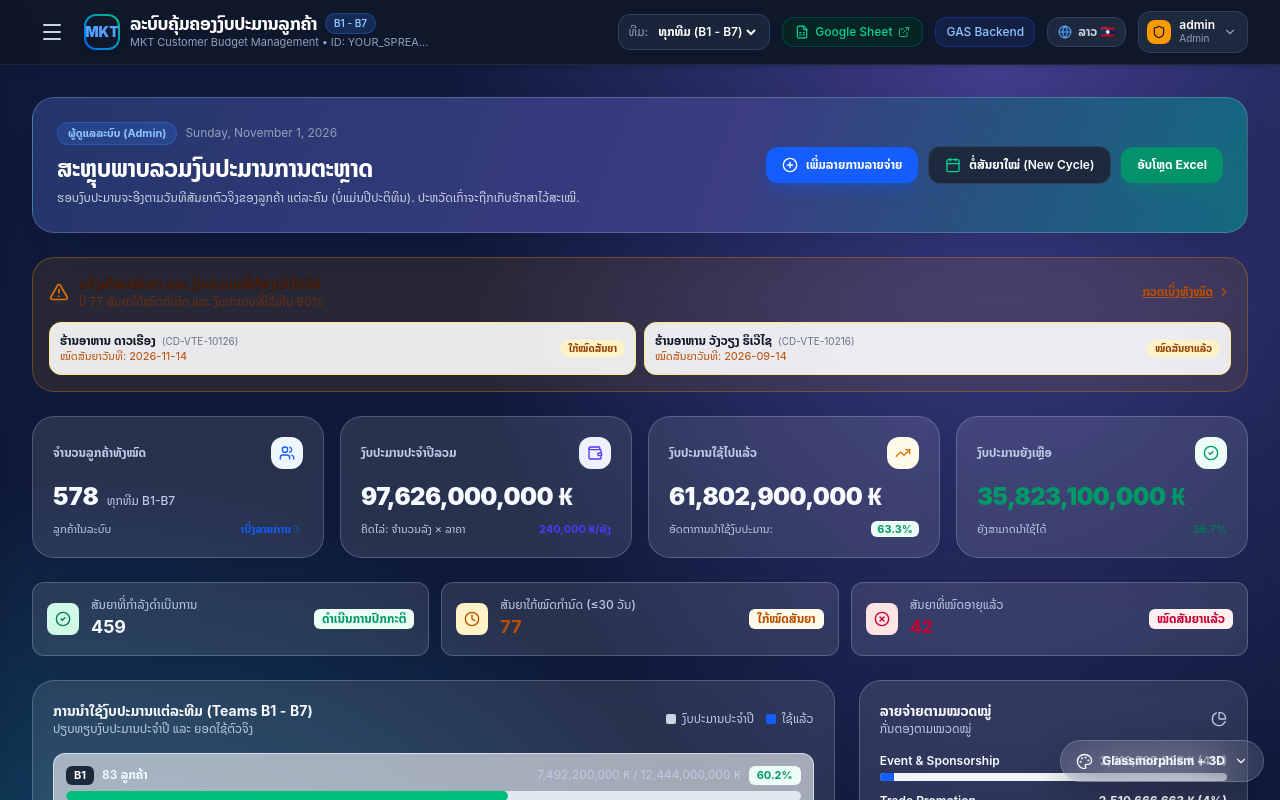
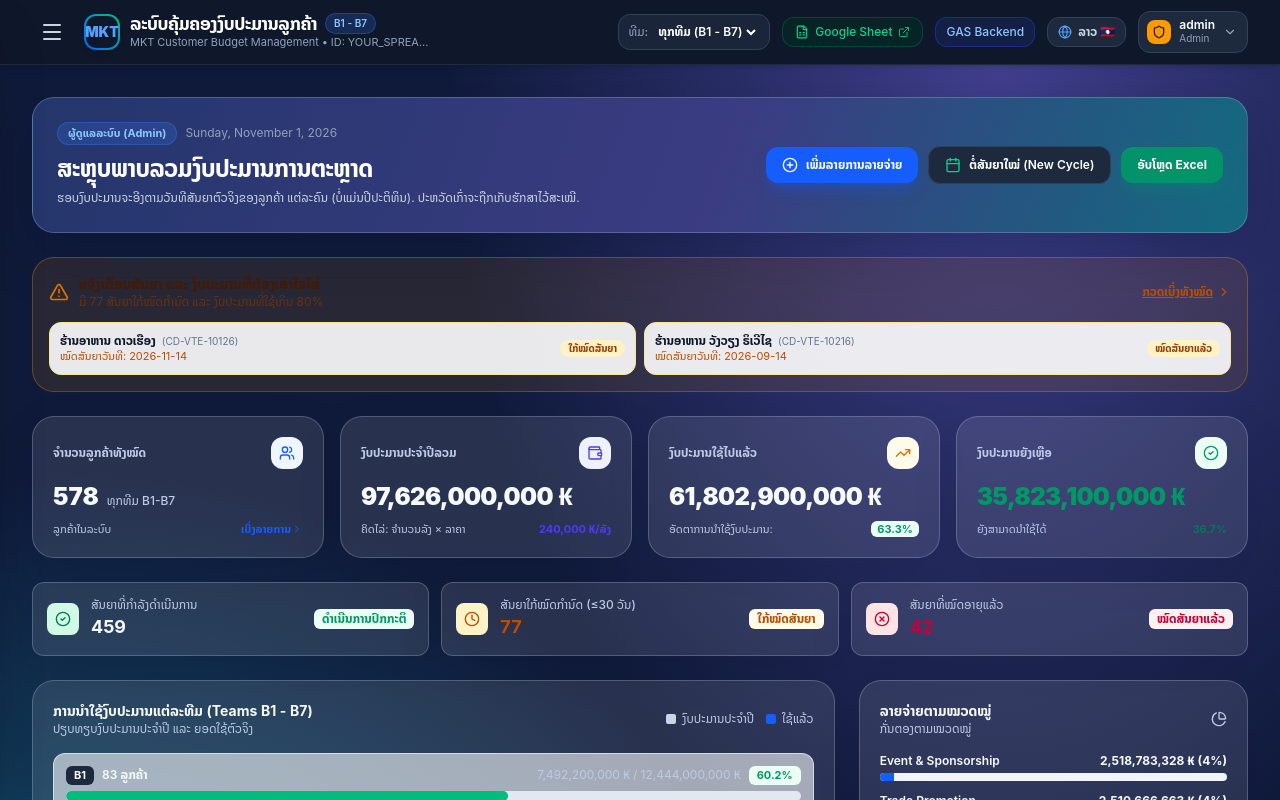
Before and after one commit to phetsamoneken-spec/pos-aseet, a React (Vite) app: page / in a window 1280 px wide. Shown: the top 800 px of the page. Built offline with nearby package versions, Linux system fonts and the light colour scheme.

Commit message:
Move theme selection from floating control into Settings

```diff
--- a/src/App.tsx
+++ b/src/App.tsx
@@ -7,7 +7,7 @@
  */
 
 import React, { useState, useEffect } from 'react';
-import { ThemeSwitcher, useDashboardTheme } from './components/ThemeSwitcher';
+import { useDashboardTheme } from './components/ThemeSwitcher';
 import { storage } from './services/storage';
 import { translations, Language } from './locales/translations';
 import { Team, User } from './types';
@@ -97,7 +97,6 @@ export default function App() {
   return (
     <div className={`mkt-shell theme-${theme} min-h-screen flex flex-col font-sans`}>
 
-      <ThemeSwitcher theme={theme} onChange={setTheme} />
       {/* Global Header */}
       <Header
         currentView={currentView}
@@ -182,6 +181,8 @@ export default function App() {
 
           {currentView === 'settings' && (
             <SettingsView
+              theme={theme}
+              onThemeChange={setTheme}
               onOpenGasDocs={() => setShowGasDocsModal(true)}
             />
           )}
--- a/src/components/ThemeSwitcher.tsx
+++ b/src/components/ThemeSwitcher.tsx
@@ -1,5 +1,5 @@
 import React, { useEffect, useState } from 'react';
-import { Palette, Check, ChevronDown } from 'lucide-react';
+import { Palette, Check } from 'lucide-react';
 export type DashboardTheme = 'glass' | 'executive' | 'neon' | 'minimal' | 'luxury';
 const choices: { id: DashboardTheme; label: string; lo: string; colors: string[] }[] = [
   { id:'glass', label:'Glassmorphism + 3D', lo:'ກະຈົກ 3D', colors:['#131d47','#665aca','#83e9f3'] },
@@ -19,21 +19,19 @@ export function useDashboardTheme(username: string) {
   const setTheme = (value: DashboardTheme) => { setInternal(value); try { localStorage.setItem(key,value); } catch {} };
   return { theme, setTheme };
 }
-export function ThemeSwitcher({ theme, onChange }: { theme: DashboardTheme; onChange: (theme: DashboardTheme) => void }) {
-  const [open, setOpen] = useState(false);
-  const active = choices.find(x=>x.id===theme)!;
-  return <div className="mkt-theme-switcher no-print" aria-label="Dashboard appearance">
-    <button type="button" className="mkt-theme-trigger" onClick={()=>setOpen(!open)} aria-expanded={open} aria-label="Change dashboard theme">
-      <Palette size={17}/><span className="hidden sm:inline">{active.label}</span><ChevronDown size={14}/>
-    </button>
-    {open && <><button className="mkt-theme-backdrop" aria-label="Close themes" onClick={()=>setOpen(false)}/><div className="mkt-theme-menu" role="group" aria-label="Choose dashboard theme">
-      <div className="mkt-theme-menu-heading">Dashboard Appearance <small>ປ່ຽນຮູບແບບ Dashboard</small></div>
-      {choices.map(c=><button type="button" key={c.id} onClick={()=>{onChange(c.id);setOpen(false)}} className={`mkt-theme-option ${theme===c.id?'active':''}`} aria-pressed={theme===c.id}>
+export function ThemeSwitcher({ theme, onChange, language = 'lo' }: { theme: DashboardTheme; onChange: (theme: DashboardTheme) => void; language?: 'lo' | 'en' }) {
+  return <section className="mkt-theme-settings no-print rounded-2xl border border-slate-200 bg-white p-5 sm:p-6 shadow-sm" aria-labelledby="dashboard-appearance-heading">
+    <h3 id="dashboard-appearance-heading" className="flex items-center gap-2 text-sm font-bold text-slate-900">
+      <Palette size={18} className="text-blue-600" />
+      {language === 'lo' ? 'ຮູບແບບ ແລະສີຂອງແອັບ' : 'App appearance'}
+    </h3>
+    <p className="mt-2 mb-4 text-xs text-slate-500">{language === 'lo' ? 'ເລືອກຮູບແບບທີ່ຕ້ອງການ. ມີຜົນທັນທີ ແລະບັນທຶກອັດຕະໂນມັດໃນ browser ນີ້.' : 'Choose a theme. It applies immediately and saves automatically in this browser.'}</p>
+    <div className="grid grid-cols-1 gap-2 sm:grid-cols-2 xl:grid-cols-3" role="group" aria-label="Choose dashboard theme">
+      {choices.map(c=><button type="button" key={c.id} onClick={()=>onChange(c.id)} className={`mkt-theme-option ${theme===c.id?'active':''}`} aria-pressed={theme===c.id}>
         <span className="mkt-theme-swatches">{c.colors.map((color,i)=><i key={i} style={{background:color}}/>)}</span>
         <span className="flex-1 text-left"><strong>{c.label}</strong><small>{c.lo}</small></span>
         {theme===c.id && <Check size={17}/>}
       </button>)}
-      <p className="mkt-theme-hint">Appearance only. Budget records and permissions are unchanged.</p>
-    </div></>}
-  </div>;
+    </div>
+  </section>;
 }
--- a/src/index.css
+++ b/src/index.css
@@ -62,19 +62,14 @@
 .theme-executive .themed-dashboard > div:first-child { background:linear-gradient(110deg,#273b6c,#4d59ad) !important; }
 .theme-minimal .themed-dashboard > div:first-child { background:linear-gradient(110deg,#154d43,#20816e) !important; }
 .mkt-shell .themed-dashboard .rounded-2xl { border-radius:22px; }
-.mkt-shell .themed-dashboard button:focus-visible, .mkt-theme-switcher button:focus-visible { outline:3px solid var(--mkt-accent);outline-offset:2px; }
-.mkt-theme-switcher { position:fixed; z-index:60; right:16px; bottom:18px; }
-.mkt-theme-trigger { display:flex; align-items:center; gap:9px; border:1px solid var(--mkt-border); border-radius:999px; background:var(--mkt-surface); backdrop-filter:blur(24px); color:var(--mkt-text); padding:11px 15px; box-shadow:0 12px 35px rgba(0,0,0,.2); cursor:pointer; font-size:12px; font-weight:700; }
-.mkt-theme-backdrop { position:fixed; inset:0; z-index:-1; cursor:default; }
-.mkt-theme-menu { position:absolute;bottom:calc(100% + 12px);right:0;width:min(340px,calc(100vw - 30px));background:#fff;color:#17263c;border:1px solid #dce4ef;border-radius:20px;padding:12px;box-shadow:0 24px 80px rgba(3,13,35,.35); }
-.mkt-theme-menu-heading { font-weight:800;font-size:14px;padding:8px 10px 12px; }
-.mkt-theme-menu-heading small,.mkt-theme-option small {display:block;font-weight:500;font-size:11px;color:#64748b;}
-.mkt-theme-option {display:flex;align-items:center;gap:12px;width:100%;border:1px solid transparent;border-radius:12px;padding:10px;text-align:left;cursor:pointer;}
+.mkt-shell .themed-dashboard button:focus-visible { outline:3px solid var(--mkt-accent);outline-offset:2px; }
+.mkt-theme-settings button:focus-visible { outline:3px solid #2563eb;outline-offset:2px; }
+.mkt-theme-option small {display:block;font-weight:500;font-size:11px;color:#64748b;}
+.mkt-theme-option {display:flex;align-items:center;gap:12px;width:100%;border:1px solid #e2e8f0;border-radius:12px;padding:10px;text-align:left;cursor:pointer;color:#17263c;}
 .mkt-theme-option:hover,.mkt-theme-option.active {background:#f0f5ff;border-color:#dbe5fc;}
 .mkt-theme-option strong {font-size:12px;display:block;}
 .mkt-theme-swatches {display:flex;overflow:hidden;border-radius:9px;border:1px solid #e2e8f0;flex-shrink:0;}
 .mkt-theme-swatches i {display:block;width:15px;height:32px;}
-.mkt-theme-hint {font-size:10px;color:#64748b;padding:10px 10px 2px;line-height:1.5;}
 @keyframes mkt-enter { from {opacity:.6;transform:translateY(10px)} to {opacity:1;transform:translateY(0)} }
 @media (prefers-reduced-motion:reduce){ .mkt-shell *, .mkt-shell *::before, .mkt-shell *::after {animation-duration:.01ms !important;transition-duration:.01ms !important;} }
 @media print { .mkt-shell {background:#fff!important;color:#000!important;} .mkt-shell .themed-dashboard .bg-white {background:#fff!important;box-shadow:none!important;color:#000!important;} }
--- a/src/services/appUpdates.ts
+++ b/src/services/appUpdates.ts
@@ -1,4 +1,4 @@
-export const APP_VERSION = '2026.11.01.3';
+export const APP_VERSION = '2026.11.01.4';
 
 let registration: ServiceWorkerRegistration | undefined;
 let updateReady = false;
--- a/src/views/SettingsView.tsx
+++ b/src/views/SettingsView.tsx
@@ -20,12 +20,15 @@ import { GasService } from '../services/gasService';
 import { translations, Language } from '../locales/translations';
 import { AppSettings } from '../types';
 import { APP_VERSION } from '../services/appUpdates';
+import { ThemeSwitcher, type DashboardTheme } from '../components/ThemeSwitcher';
 
 interface SettingsViewProps {
   onOpenGasDocs: () => void;
+  theme: DashboardTheme;
+  onThemeChange: (theme: DashboardTheme) => void;
 }
 
-export const SettingsView: React.FC<SettingsViewProps> = ({ onOpenGasDocs }) => {
+export const SettingsView: React.FC<SettingsViewProps> = ({ onOpenGasDocs, theme, onThemeChange }) => {
   const currentUser = storage.getCurrentUser();
   const settings = storage.getSettings();
   const lang: Language = settings.language;
@@ -153,6 +156,8 @@ export const SettingsView: React.FC<SettingsViewProps> = ({ onOpenGasDocs }) =>
             : 'Configure currency, contract alert days, thresholds, and Google Sheets backend integration'}
         </p>
       </div>
+
+      <ThemeSwitcher theme={theme} onChange={onThemeChange} language={lang} />
 
       {saveSuccess && (
         <div className="p-3.5 rounded-2xl bg-emerald-50 border border-emerald-200 text-emerald-800 text-xs font-semibold flex items-center gap-2 shadow-xs">
```
Also changed, not shown: 1 other file (tests, documents, lock files or other folders).
